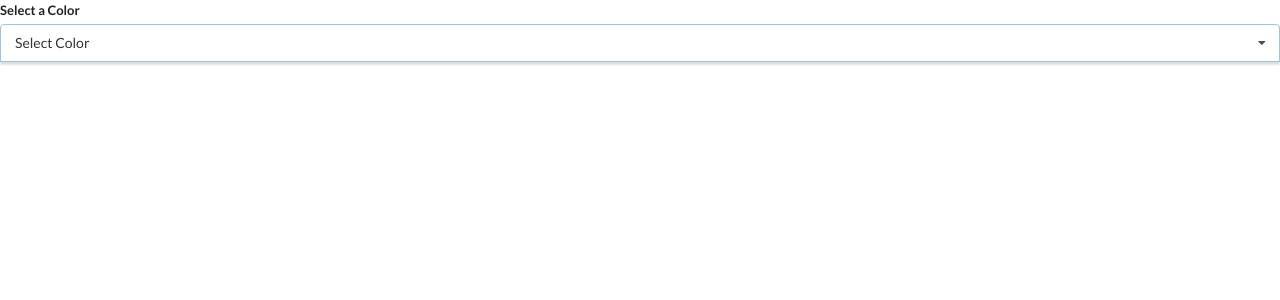
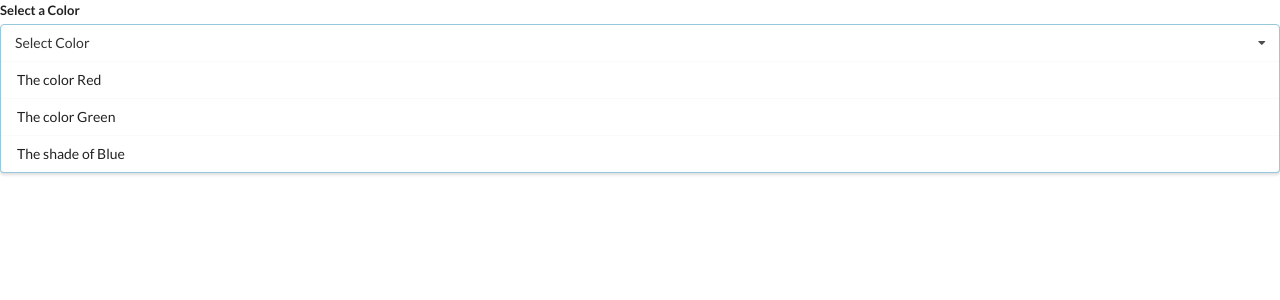
Before and after one commit to o0p/react-widgets, a React (Create React App) app: page / in a window 1280 px wide. Shown: the top 300 px of the page. Built offline with nearby package versions, Linux system fonts and the light colour scheme.

Commit message:
Add dropdown menu transition renderedOptions

```diff
--- a/src/components/Dropdown.js
+++ b/src/components/Dropdown.js
@@ -15,7 +15,7 @@ const Dropdown = ({ options }) => {
         <div className="ui selection dropdown visible active">
           <i className="dropdown icon"></i>
           <div className="text">Select Color</div>
-          <div className="menu visible transition"></div>
+          <div className="menu visible transition">{renderedOptions}</div>
         </div>
       </div>
     </div>
```
